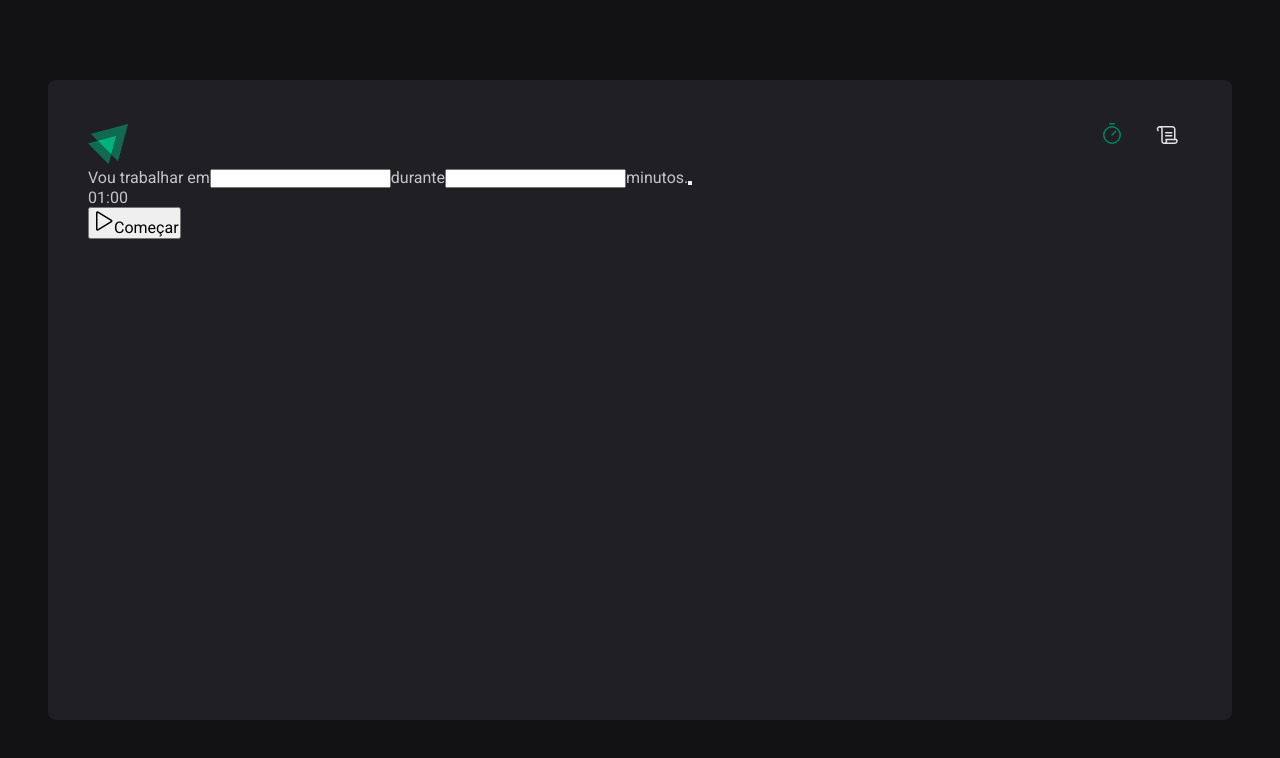
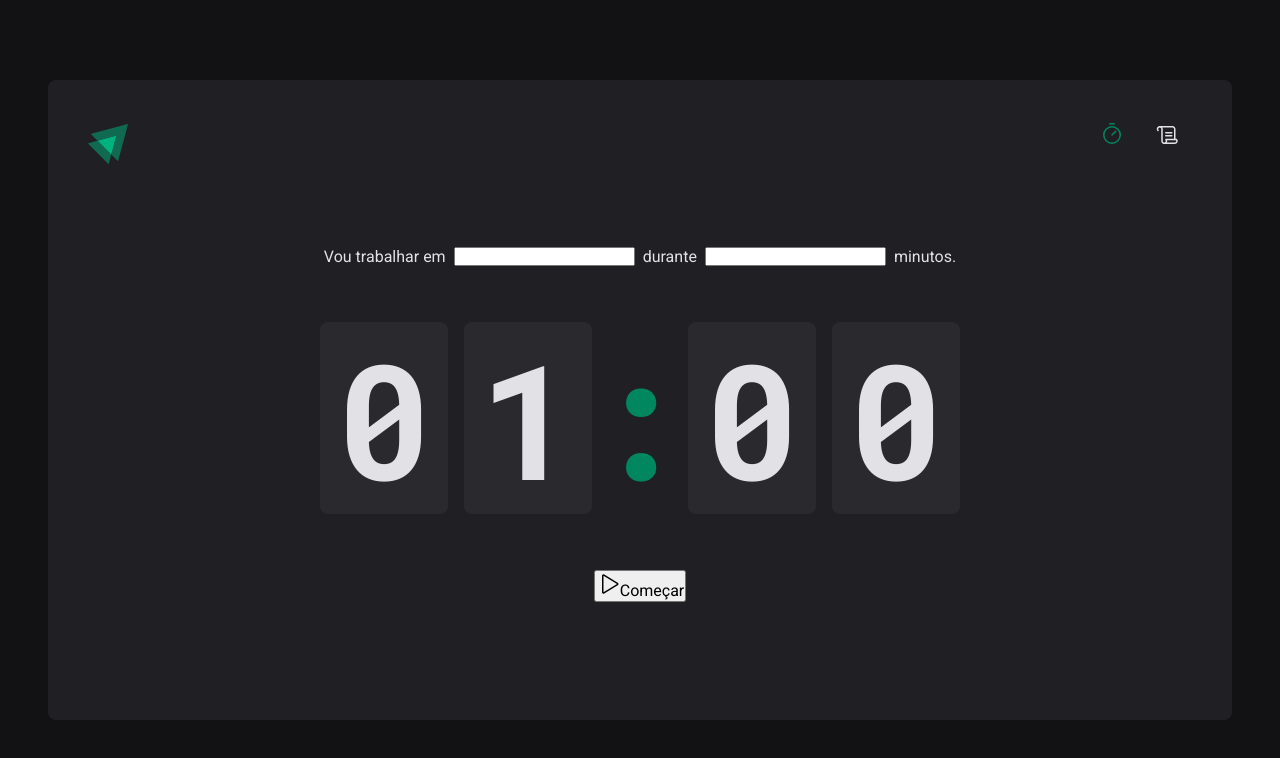
Before and after one commit to israelbulcaotavares/2-criando-spas-com-reactJS-ignite, a React (Vite) app: page / in a window 1280 px wide. Shown: the top 758 px of the page. Built offline with nearby package versions, Linux system fonts and the light colour scheme; the HTML template or start-up script is replaced by a standard one.

Commit message:
estilizando pagina Home

```diff
--- a/src/pages/Home/index.tsx
+++ b/src/pages/Home/index.tsx
@@ -1,10 +1,13 @@
 import { Play } from "phosphor-react";
+import { CountdownContainer, FormContainer, HomeContainer, Separator } from "./styles";
 
 
 export function Home() {
   return (
-    <div>
+    <HomeContainer>
       <form action="">
+        <FormContainer>
+
         <label htmlFor="">Vou trabalhar em</label>
         <input id="task" />
 
@@ -13,21 +16,22 @@
 
         <span>minutos.</span>
 
-        <button type="submit"></button>
-      </form>
+        </FormContainer>
 
-      <div>
+
+      <CountdownContainer>
         <span>0</span>
         <span>1</span>
-        <span>:</span>
+        <Separator>:</Separator>
         <span>0</span>
         <span>0</span>
-      </div>
+      </CountdownContainer>
 
       <button type="submit">
         <Play size={24}/>
         Começar
       </button>
-    </div>
+      </form>
+    </HomeContainer>
   )
 }
--- a/src/pages/Home/styles.ts
+++ b/src/pages/Home/styles.ts
@@ -0,0 +1,53 @@
+import styled from "styled-components";
+
+export const HomeContainer = styled.main`
+  flex: 1;
+
+  display: flex;
+  flex-direction: column;
+  align-items: center;
+  justify-content: center;
+
+  form {
+    display: flex;
+    flex-direction: column;
+    align-items: center;
+    gap: 3.5rem;
+  }
+`;
+
+export const FormContainer = styled.div`
+  width: 100%;
+  display: flex;
+  align-items: center;
+  justify-content: center;
+  gap: 0.5rem;
+  color: ${(props) => props.theme["gray-100"]};
+  flex-wrap: wrap;
+`;
+export const CountdownContainer = styled.div`
+  font-family: "Roboto Mono", monospace;
+  font-size: 10rem;
+  line-height: 8rem;
+  color: ${(props) => props.theme["gray-100"]};
+
+  display: flex;
+  gap: 1rem;
+
+  span {
+    background: ${(props) => props.theme["gray-700"]};
+    padding: 2rem 1rem;
+    border-radius: 8px;
+  }
+`;
+
+export const Separator = styled.div`
+  padding: 2rem 0;
+  color: ${(props) => props.theme["green-500"]};
+
+  width: 4rem ;
+  overflow: hidden;
+  display: flex;
+  justify-content: center;
+
+`;
--- a/src/styles/global.ts
+++ b/src/styles/global.ts
@@ -16,6 +16,7 @@
     body{
         background: ${(props) => props.theme['gray-900']};
         color: ${(props) => props.theme['gray-300']};
+        -webkit-font-smoothing : antialiased;
     }
 
     body, input-security, textarea, button {
```
